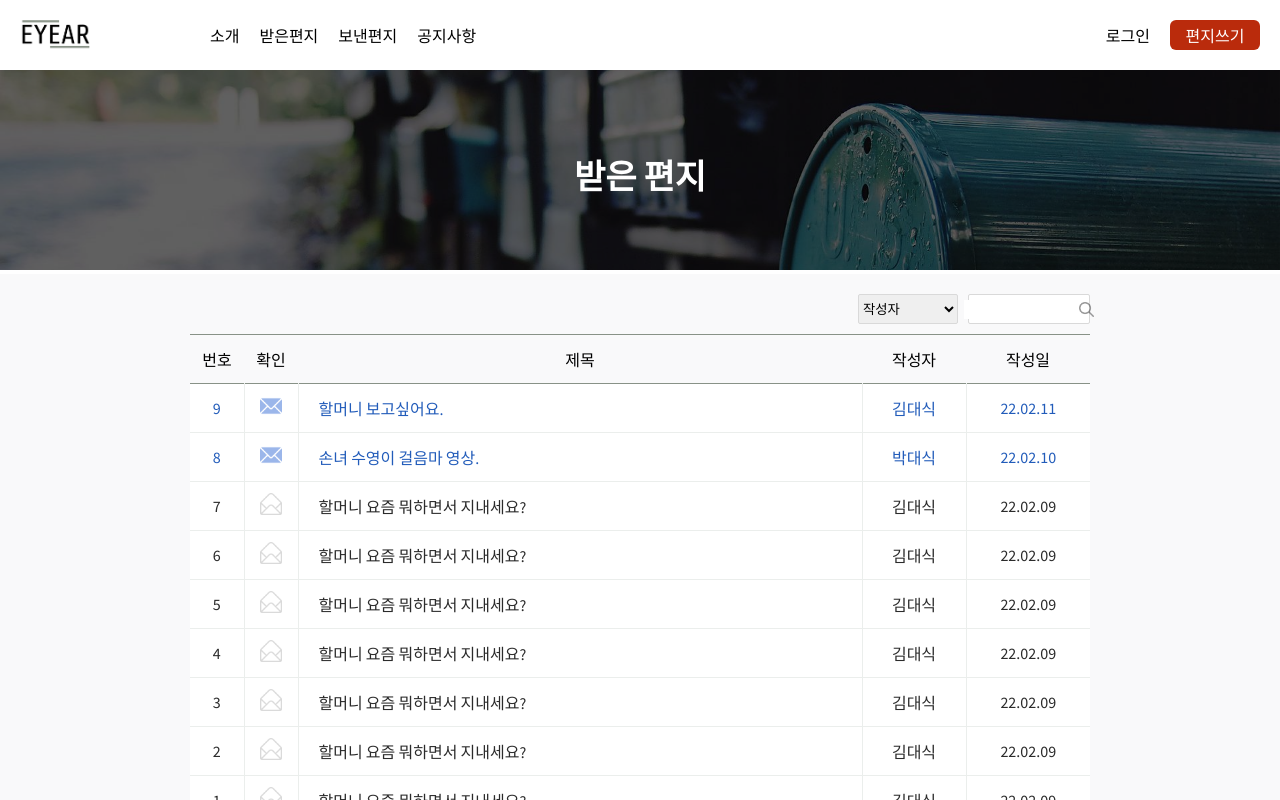
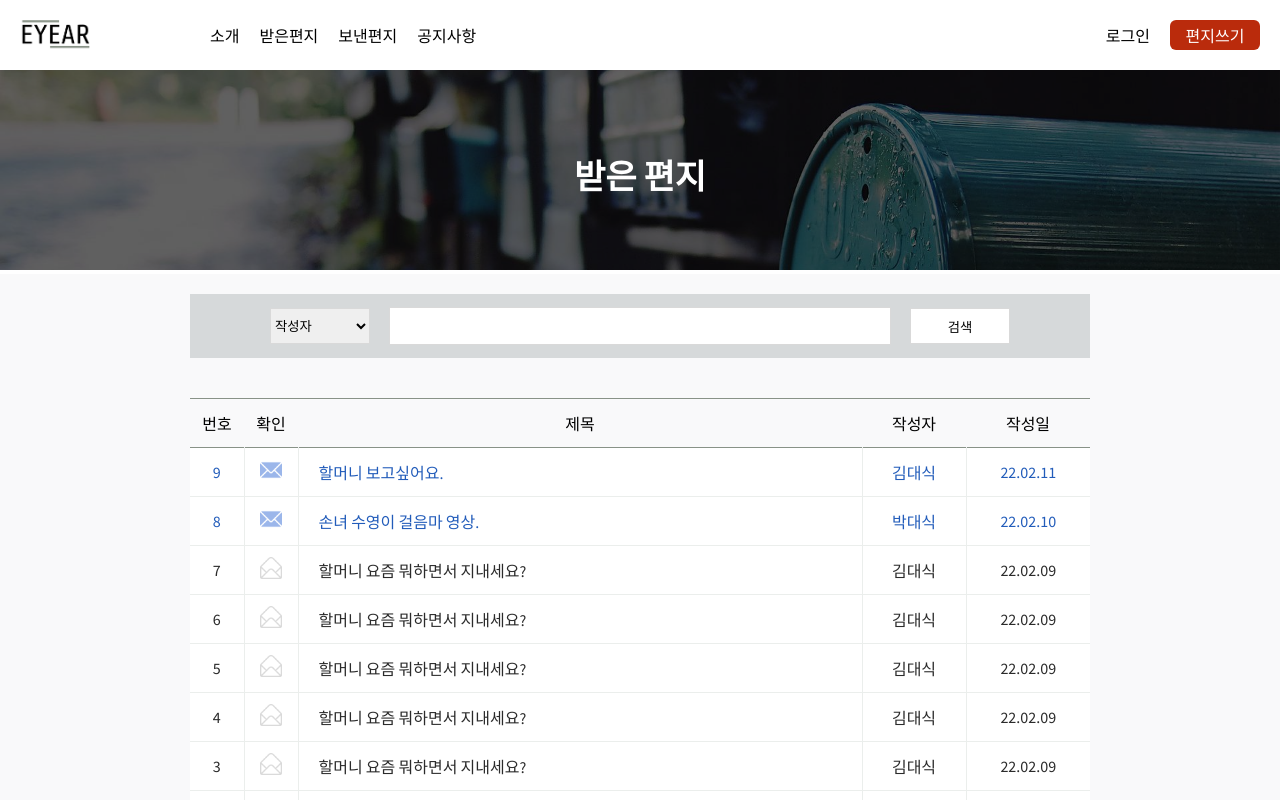
Before and after one commit to eyear22/eyear_frontend, a React (Create React App) app: page /receive in a window 1280 px wide. Shown: the top 800 px of the page. Built offline with nearby package versions, Linux system fonts and the light colour scheme.

Commit message:
[FEAT] 받은 편지 필터 영역 생성

```diff
--- /dev/null
+++ b/src/components/receive/TopFilter.js
@@ -0,0 +1,57 @@
+import styled from 'styled-components';
+
+const TopFilter = () => {
+  return (
+    <Container>
+      <Wrap>
+        <Select name="filter">
+          <option value="from">작성자</option>
+          <option value="title">제목</option>
+        </Select>
+        <Input />
+        <Button>검색</Button>
+      </Wrap>
+    </Container>
+  );
+};
+
+const Container = styled.div`
+  background-color: #d6d9da;
+  padding: 14px 80px;
+  margin-top: 20px;
+  margin-bottom: 40px;
+`;
+
+const Wrap = styled.div`
+  display: flex;
+  justify-content: space-between;
+  align-items: center;
+  height: 36px;
+`;
+
+const Select = styled.select`
+  height: 100%;
+  min-width: 100px;
+  border: solid 1px #d9d9d9;
+  &:focus {
+    outline: none;
+  }
+`;
+
+const Input = styled.input`
+  height: 100%;
+  min-width: 500px;
+  border: solid 1px #d9d9d9;
+  &:focus {
+    outline: none;
+  }
+`;
+
+const Button = styled.button`
+  height: 100%;
+  width: 100px;
+  border: solid 1px #d9d9d9;
+  background-color: white;
+`;
+
+export default TopFilter;
--- a/src/pages/Receive.js
+++ b/src/pages/Receive.js
@@ -7,6 +7,7 @@ import ReceiveTable from '../components/receive/ReceiveTable';
 import MobileTable from '../components/receive/MobileTable';
 import ImgLayout from '../components/common/ImgLayout';
 import TopImg from '../assets/img_receive.png';
+import TopFilter from '../components/receive/TopFilter';
 
 const LetterList = [
   {
@@ -84,7 +85,8 @@ const Receive = () => {
 
   return (
     <ImgLayout title="받은 편지" src={TopImg} width={900}>
-      <FilterSelect filter={filter} />
+      <TopFilter />
+      {/* <FilterSelect filter={filter} /> */}
       {/* <MobileTable list={list.value} /> */}
       <ReceiveTable list={list.value} />
       <Wrap>
```
